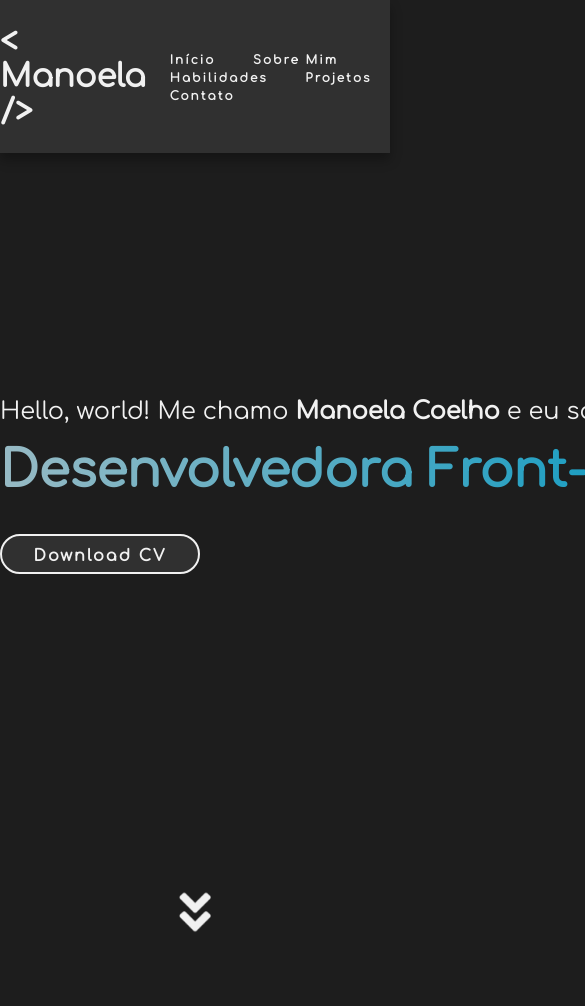
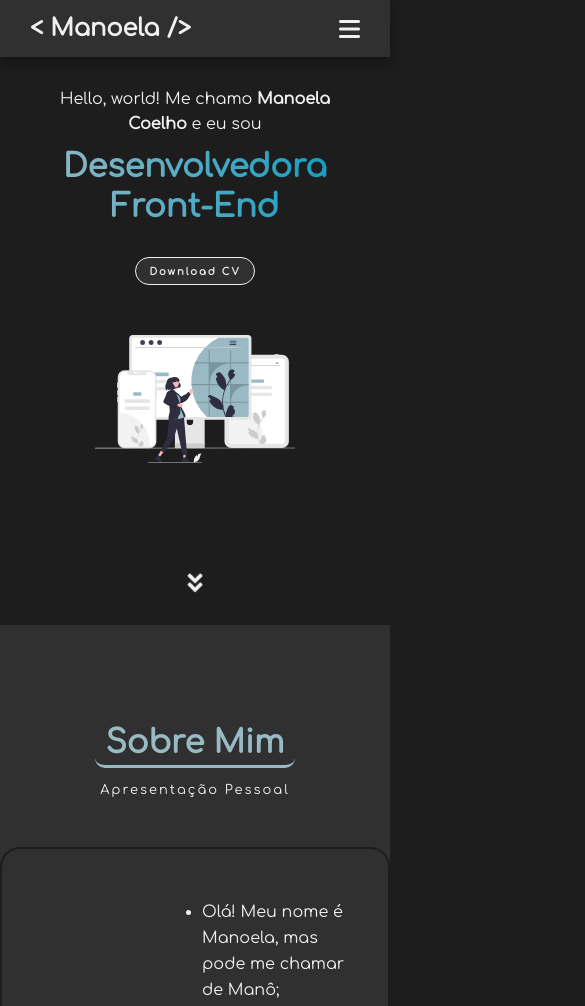
Before and after one commit to manoelacsilva/portfolio_v1, a website: page index.html in a window 390 px wide. Shown: the top 1006 px of the page, 585 px wide, since content can reach past the window. Drawn offline with nearby package versions, Linux system fonts and the light colour scheme; files that its build step writes are made by us from their sources; files whose address does not match are found by name.

Commit message:
pronto o header e o hero do mobile 480px

```diff
--- a/index.html
+++ b/index.html
@@ -10,13 +10,14 @@
     <link rel="preconnect" href="https://fonts.gstatic.com" crossorigin>
     <link href="https://fonts.googleapis.com/css2?family=Comfortaa&display=swap" rel="stylesheet">
     <link rel="stylesheet" href="https://unpkg.com/aos@next/dist/aos.css" />
+    <link rel="stylesheet" href="https://cdnjs.cloudflare.com/ajax/libs/font-awesome/6.4.2/css/all.min.css" integrity="sha512-z3gLpd7yknf1YoNbCzqRKc4qyor8gaKU1qmn+CShxbuBusANI9QpRohGBreCFkKxLhei6S9CQXFEbbKuqLg0DA==" crossorigin="anonymous" referrerpolicy="no-referrer" />
 </head>
 <body>
     <header class="header">
         <div class="header__container">
             <a class="header__title" href="" id="inicio"> <span>< Manoela /></span> </a>
             <nav class="header__nav">
-                <ul>
+                <ul class="primary-navgation">
                     <li class="header__li">
                         <a id="inicio" href="">Início</a>
                     </li>
@@ -33,6 +34,7 @@
                         <a href="#contato">Contato</a>
                     </li>
                 </ul>
+                <i class="fa-solid fa-bars"></i>
             </nav>
         </div>
     </header>
@@ -45,12 +47,12 @@
 
     <section class="section1 hero" id="inicio">
         <div class="section1__container">
-            <div>
+            <div class="saudacao">
                 <p>Hello, world! Me chamo <b>Manoela Coelho</b> e eu sou</p>
                 <h1 id="typed-text"></h1>
                 <a class="botao" href="">Download CV</a>
             </div>
-            <div >
+            <div class="img-boneca">
                 <img data-aos="fade-left" data-aos-duration="1500" src="./dist/images/undraw_web_devices_re_m8sc.svg" alt="Balão da boneca com os dispositivos">
             </div>
         </div>
--- a/src/script/main.js
+++ b/src/script/main.js
@@ -140,3 +140,25 @@ document.addEventListener('DOMContentLoaded', function() {
         scrollFunction()
     };
 });
+
+// Menu Hamburguer - Mobile
+
+const activeMenu = document.querySelector('.fa-bars')
+const navMenu = document.querySelector('.header .primary-navgation')
+
+activeMenu.addEventListener('click', () => {
+    activeMenu.classList.toggle('fa-x')
+    navMenu.classList.toggle('active')
+})
+
+const menuLinks = document.querySelectorAll('.primary-navgation')
+
+
+for (let i = 0; i < menuLinks.length; i++) {
+    menuLinks[i].addEventListener('click', () => {
+        if (navMenu.classList.contains('active')) {
+            activeMenu.classList.remove('fa-x');
+            navMenu.classList.remove('active');
+        }
+    });
+}
--- a/src/styles/_header.scss
+++ b/src/styles/_header.scss
@@ -10,6 +10,11 @@
     width: 100%;
     z-index: 1000;
 
+    @media (max-width: 480px) {
+        padding: 15px 30px;
+        position: relative;
+    }
+
     &__title {
         font-size: 32px;
         font-weight: bold;
@@ -19,12 +24,15 @@
         span {
             color: variaveis.$cor-branco;
         }
+
+        @media (max-width: 480px) {
+            font-size: 24px;
+        }
     }
 
     &__nav {
         li {
             display: inline;
-            margin-left: 16px;
             font-size: 12px;
             letter-spacing: 2px;
             font-weight: bold;
@@ -40,6 +48,10 @@
                 padding: 8px 8px 6px;
                 position: relative;
                 z-index: 1;
+
+                @media (max-width: 480px) {
+                    padding: 8px 0px 6px;
+                }
 
             }
             a::after {
@@ -76,4 +88,44 @@
         width: 100%;
         margin: 0 auto;
     }
+
+    i {
+        display: none;
+    }
+
+    .primary-navgation {
+        display: flex;
+        gap: 20px;
+        align-items: center;
+    }
+
+    @media (max-width: 480px) {
+        .primary-navgation {
+            display: none;
+        }
+
+        .primary-navgation.active {
+            background: variaveis.$cor-cinza-fundo1;
+            display: grid;
+            width: 128px;
+            position: absolute;
+            top: 55px;
+            right: 0px;
+            //z-index: 5;
+            padding: 15px;
+            font-size: 1.6rem;
+            //font-weight: bold;
+            border-radius: 0 0px 5px 5px;
+            box-shadow: 0px 7px 7px rgba(0, 0, 0, 0.3);
+            //animation: upSection .8s ease-in-out forwards;
+        }
+
+        i {
+            display: block;
+            font-size: 24px;
+            color: variaveis.$cor-branco;
+            cursor: pointer;
+            align-items: center;
+        }
+    }
 }
--- a/src/styles/_hero.scss
+++ b/src/styles/_hero.scss
@@ -7,8 +7,21 @@
     background-color: variaveis.$cor-cinza-fundo2;
     //margin: 0 0 50px;
 
+    @media (max-width: 480px) {
+        padding: 0;
+
+        .img-boneca {
+            text-align: center;
+        }
+    }
+
     img {
         width: 500px;
+
+        @media (max-width: 480px) {
+            width: 200px;
+            margin-top: 50px;
+        }
     }
 
     #typed-text {
@@ -20,6 +33,15 @@
         white-space: nowrap; /* Evita quebra de linha */
         overflow: hidden; /* Esconde texto além da largura do elemento */
         // border-right: .15em solid variaveis.$cor-branco; /* Simula o cursor de digitação */
+
+        @media (max-width: 480px) {
+            font-size: 32px;
+            word-wrap: break-word;
+            white-space: pre-wrap;
+            line-height: 40px;
+            min-height: 80px;
+            margin-bottom: 30px;
+        }
     }
 
     &__container {
@@ -29,6 +51,16 @@
         max-width: 1240px;
         width: 100%;
         margin: 0 auto;
+
+        @media (max-width: 480px) {
+            display: block;
+            padding: 30px;
+
+            .saudacao {
+                text-align: center;
+                //align-items: center;
+            }
+        }
     }
 
     .botao {
@@ -47,6 +79,16 @@
         justify-content: center;
         color: variaveis.$cor-branco;
         letter-spacing: 2px;
+        align-items: center;
+
+        @media (max-width: 480px) {
+            font-size: 10px;
+            margin: auto;
+            width: 120px;
+            padding: 4px 1px 3px;
+            height: 28px;
+            border: 1px solid variaveis.$cor-branco;
+        }
 
         &:hover {
             background-color: variaveis.$cor-preto;
@@ -56,6 +98,12 @@
     p {
         font-size: 24px;
         margin-bottom: 18px;
+
+        @media (max-width: 480px) {
+            font-size: 16px;
+            line-height: 25px;
+            margin-bottom: 10px;
+        }
     }
 
     &__setas {
@@ -67,10 +115,19 @@
         margin: 0 auto;
         padding-top: 250px;
 
+        @media (max-width: 480px) {
+            padding-top: 40px;
+        }
+
         &__img {
             height: 50px;
             max-width: 50px;
             animation: float 2.5s infinite;
+
+            @media (max-width: 480px) {
+                height: 24px;
+                max-width: 24px;
+            }
         }
     }
 
```
